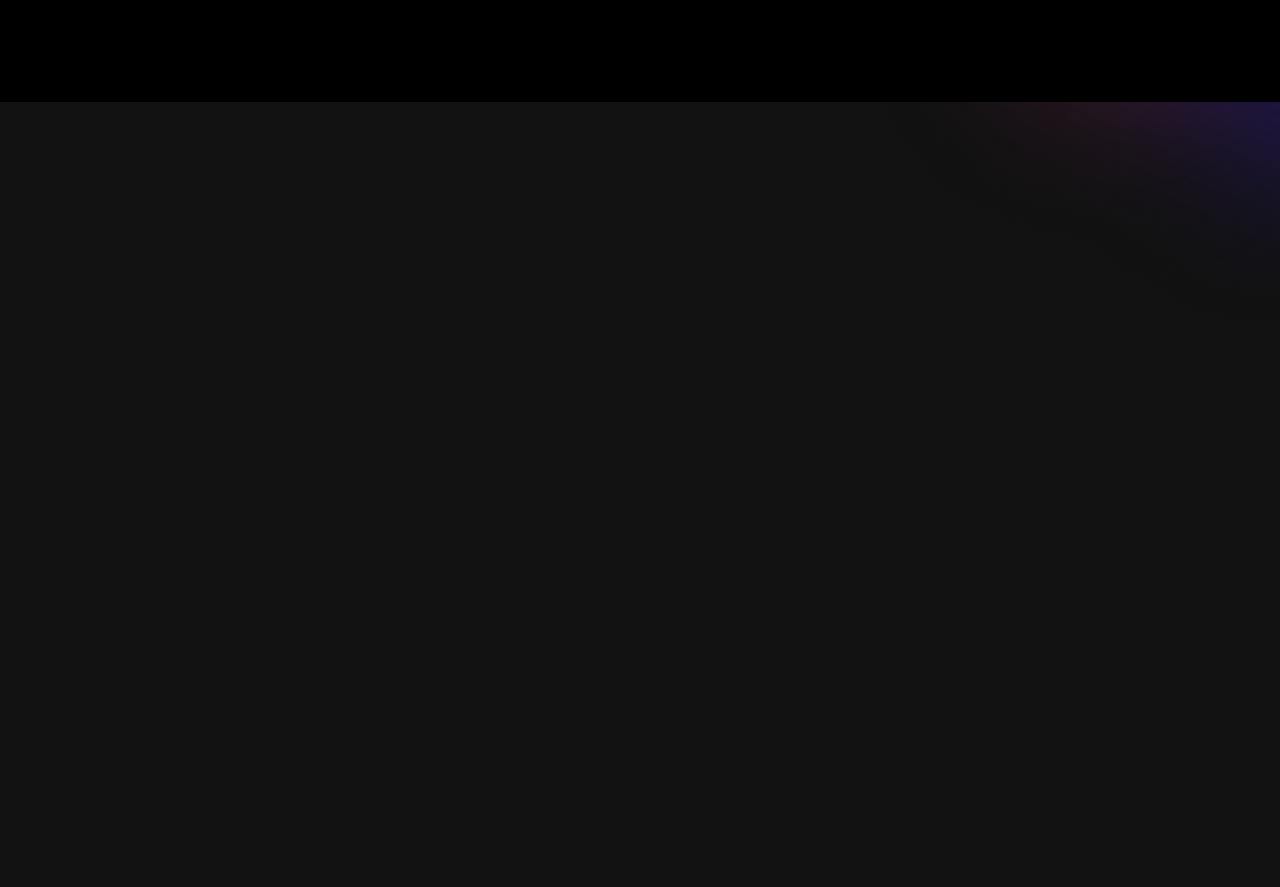
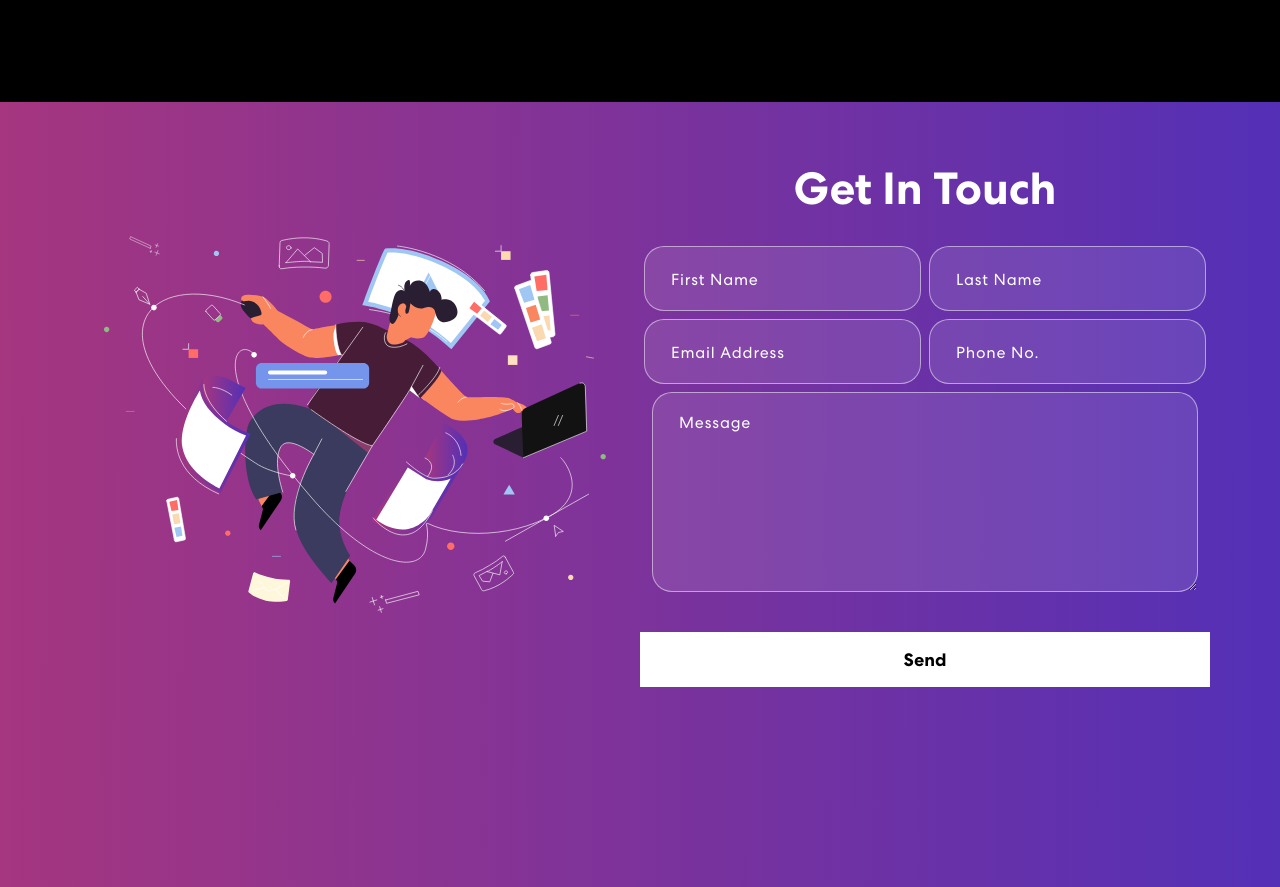
Before and after one commit to collinsjanarthana/Personal-Portfolio, a React (Create React App) app: page / in a window 1280 px wide. Shown: the part 1734-2621 px from the top of the page. Before the commit the page ends 2087 px from the top, so only its background shows below. Built offline with nearby package versions, Linux system fonts and the light colour scheme.

Commit message:
Contact created

```diff
--- a/src/App.css
+++ b/src/App.css
@@ -4,11 +4,13 @@
   src: url('./assets/fonts/CentraNo2-Bold.ttf');
   font-weight: 700;
 }
+
 @font-face {
   font-family: Centra;
   src: url('./assets/fonts/CentraNo2-Medium.ttf');
   font-weight: 500;
 }
+
 @font-face {
   font-family: Centra;
   src: url('./assets/fonts/CentraNo2-Book.ttf');
@@ -38,13 +40,22 @@ body {
   font-family: 'Centra', sans-serif !important;
 }
 
-h1, h2, h3, h4, h5, h6 {
+h1,
+h2,
+h3,
+h4,
+h5,
+h6 {
   margin: 0;
   padding: 0;
   line-height: normal;
 }
 
-p, a, li, button, ul {
+p,
+a,
+li,
+button,
+ul {
   margin: 0;
   padding: 0;
   line-height: normal;
@@ -65,7 +76,9 @@ button {
   background-color: transparent;
 }
 
-input:focus, textarea:focus, select:focus {
+input:focus,
+textarea:focus,
+select:focus {
   outline: none;
 }
 
@@ -93,15 +106,18 @@ nav.navbar {
   width: 100%;
   top: 0;
   z-index: 9999;
-  transition:  0.32s ease-in-out;
+  transition: 0.32s ease-in-out;
 }
+
 nav.navbar.scrolled {
   padding: 0px 0;
   background-color: #121212;
 }
+
 nav.navbar a.navbar-brand {
   width: 9%;
 }
+
 nav.navbar .navbar-nav .nav-link.navbar-link {
   font-weight: 400;
   color: #fff !important;
@@ -110,18 +126,22 @@ nav.navbar .navbar-nav .nav-link.navbar-link {
   font-size: 18px;
   opacity: 0.75;
 }
+
 nav.navbar .navbar-nav a.nav-link.navbar-link:hover,
 nav.navbar .navbar-nav a.nav-link.navbar-link.active {
   opacity: 1;
 }
+
 span.navbar-text {
   display: flex;
   align-items: center;
 }
+
 .social-icon {
   display: inline-block;
   margin-left: 14px;
 }
+
 .social-icon a {
   width: 42px;
   height: 42px;
@@ -134,6 +154,7 @@ span.navbar-text {
   line-height: 1;
   border: 1px solid rgba(255, 255, 255, 0.5);
 }
+
 .social-icon a::before {
   content: "";
   width: 42px;
@@ -144,17 +165,21 @@ span.navbar-text {
   transform: scale(0);
   transition: 0.3s ease-in-out;
 }
+
 .social-icon a:hover::before {
   transform: scale(1);
 }
+
 .social-icon a img {
   width: 40%;
   z-index: 1;
   transition: 0.3s ease-in-out;
 }
+
 .social-icon a:hover img {
   filter: brightness(0) saturate(100%) invert(0%) sepia(7%) saturate(98%) hue-rotate(346deg) brightness(95%) contrast(86%);
 }
+
 .navbar-text button {
   font-weight: 700;
   color: #fff;
@@ -166,9 +191,11 @@ span.navbar-text {
   background-color: transparent;
   transition: 0.3s ease-in-out;
 }
+
 .navbar-text button span {
   z-index: 1;
 }
+
 .navbar-text button::before {
   content: "";
   width: 0%;
@@ -180,20 +207,24 @@ span.navbar-text {
   z-index: -1;
   transition: 0.3s ease-in-out;
 }
+
 .navbar-text button:hover {
   color: #121212;
 }
+
 .navbar-text button:hover::before {
   content: "";
   width: 100%;
   height: 100%;
   position: absolute;
 }
+
 nav.navbar .navbar-toggler:active,
 nav.navbar .navbar-toggler:focus {
   outline: none;
   box-shadow: none;
 }
+
 nav.navbar .navbar-toggler-icon {
   width: 24px;
   height: 17px;
@@ -203,9 +234,11 @@ nav.navbar .navbar-toggler-icon {
   transition: all 300ms linear;
   top: -2px;
 }
+
 nav.navbar .navbar-toggler-icon:focus {
   border-bottom: 2px solid #fff;
 }
+
 nav.navbar .navbar-toggler-icon:after,
 nav.navbar .navbar-toggler-icon:before {
   width: 24px;
@@ -218,19 +251,23 @@ nav.navbar .navbar-toggler-icon:before {
   z-index: 2;
   transition: all 300ms linear;
 }
+
 nav.navbar .navbar-toggler-icon:after {
   top: 8px;
 }
+
 nav.navbar .navbar-toggler[aria-expanded="true"] .navbar-toggler-icon:after {
   transform: rotate(45deg);
   background-color: #fff;
   height: 2px;
 }
+
 nav.navbar .navbar-toggler[aria-expanded="true"] .navbar-toggler-icon:before {
   transform: translateY(8px) rotate(-45deg);
   background-color: #fff;
   height: 2px;
 }
+
 nav.navbar .navbar-toggler[aria-expanded="true"] .navbar-toggler-icon {
   border-color: transparent;
 }
@@ -246,6 +283,7 @@ nav.navbar .navbar-toggler[aria-expanded="true"] .navbar-toggler-icon {
   background-size: cover;
   background-repeat: no-repeat;
 }
+
 .banner .tagline {
   font-weight: 700;
   letter-spacing: 0.8px;
@@ -256,6 +294,7 @@ nav.navbar .navbar-toggler[aria-expanded="true"] .navbar-toggler-icon {
   margin-bottom: 16px;
   display: inline-block;
 }
+
 .banner h1 {
   font-size: 65px;
   font-weight: 700;
@@ -264,6 +303,7 @@ nav.navbar .navbar-toggler[aria-expanded="true"] .navbar-toggler-icon {
   margin-bottom: 20px;
   display: block;
 }
+
 .banner p {
   color: #B8B8B8;
   font-size: 18px;
@@ -271,6 +311,7 @@ nav.navbar .navbar-toggler[aria-expanded="true"] .navbar-toggler-icon {
   line-height: 1.5em;
   width: 96%;
 }
+
 .banner button {
   color: #fff;
   font-weight: 700;
@@ -280,30 +321,37 @@ nav.navbar .navbar-toggler[aria-expanded="true"] .navbar-toggler-icon {
   display: flex;
   align-items: center;
 }
+
 .banner button svg {
   font-size: 25px;
   margin-left: 10px;
   transition: 0.3s ease-in-out;
   line-height: 1;
 }
+
 .banner button:hover svg {
   margin-left: 25px;
 }
+
 .banner img {
   animation: updown 3s linear infinite;
 }
+
 @keyframes updown {
   0% {
     transform: translateY(-20px);
   }
+
   50% {
     transform: translateY(20px);
   }
+
   100% {
     transform: translateY(-20px);
   }
 }
-.txt-rotate > .wrap {
+
+.txt-rotate>.wrap {
   border-right: 0.08em solid #666;
 }
 
@@ -313,6 +361,7 @@ nav.navbar .navbar-toggler[aria-expanded="true"] .navbar-toggler-icon {
   padding: 0 0 50px 0;
   position: relative;
 }
+
 .skill-bx {
   background: #151515;
   border-radius: 64px;
@@ -320,10 +369,12 @@ nav.navbar .navbar-toggler[aria-expanded="true"] .navbar-toggler-icon {
   padding: 60px 50px;
   margin-top: -60px;
 }
+
 .skill h2 {
   font-size: 45px;
   font-weight: 700;
 }
+
 .skill p {
   color: #B8B8B8;
   font-size: 18px;
@@ -331,15 +382,18 @@ nav.navbar .navbar-toggler[aria-expanded="true"] .navbar-toggler-icon {
   line-height: 1.5em;
   margin: 14px 0 75px 0;
 }
+
 .skill-slider {
   width: 80%;
   margin: 0 auto;
   position: relative;
 }
+
 .skill-slider .item img {
   width: 50%;
   margin: 0 auto 15px auto;
 }
+
 .background-image-left {
   top: 28%;
   position: absolute;
@@ -355,11 +409,13 @@ nav.navbar .navbar-toggler[aria-expanded="true"] .navbar-toggler-icon {
   position: relative;
   background-color: black;
 }
+
 .project h2 {
   font-size: 45px;
   font-weight: 700;
   text-align: center;
 }
+
 .project p {
   color: #B8B8B8;
   font-size: 18px;
@@ -369,6 +425,7 @@ nav.navbar .navbar-toggler[aria-expanded="true"] .navbar-toggler-icon {
   text-align: center;
   width: 56%;
 }
+
 .project .nav.nav-pills {
   width: 72%;
   margin: 0 auto;
@@ -376,9 +433,11 @@ nav.navbar .navbar-toggler[aria-expanded="true"] .navbar-toggler-icon {
   background-color: rgb(255 255 255 / 10%);
   overflow: hidden;
 }
+
 .project .nav.nav-pills .nav-item {
   width: 33.33333%;
 }
+
 .project .nav.nav-pills .nav-link {
   background-color: transparent;
   border-radius: 0;
@@ -393,6 +452,7 @@ nav.navbar .navbar-toggler[aria-expanded="true"] .navbar-toggler-icon {
   text-align: center;
   z-index: 0;
 }
+
 .project .nav.nav-pills .nav-link::before {
   content: "";
   position: absolute;
@@ -404,30 +464,37 @@ nav.navbar .navbar-toggler[aria-expanded="true"] .navbar-toggler-icon {
   z-index: -1;
   transition: 0.3s ease-in-out;
 }
+
 .project .nav.nav-pills .nav-link.active::before {
   width: 100% !important;
 }
+
 .project .nav.nav-pills .nav-link.active {
   border: 1px solid rgba(255, 255, 255, 1);
 }
+
 .nav-link#projects-tabs-tab-first {
   border: 1px solid rgba(255, 255, 255, 0.5);
   border-radius: 55px 0px 0px 55px;
 }
+
 .nav-link#projects-tabs-tab-second {
   border-top: 1px solid rgba(255, 255, 255, 0.5);
   border-bottom: 1px solid rgba(255, 255, 255, 0.5);
 }
+
 .nav-link#projects-tabs-tab-third {
   border: 1px solid rgba(255, 255, 255, 0.5);
   border-radius: 0 55px 55px 0;
 }
+
 .proj-imgbx {
   position: relative;
   border-radius: 30px;
   overflow: hidden;
   margin-bottom: 24px;
 }
+
 .proj-imgbx::before {
   content: "";
   background: linear-gradient(90.21deg, #AA367C -5.91%, #4A2FBD 111.58%);
@@ -437,9 +504,11 @@ border-bottom: 1px solid rgba(255, 255, 255, 0.5);
   height: 0;
   transition: 0.4s ease-in-out;
 }
+
 .proj-imgbx:hover::before {
   height: 100%;
 }
+
 .proj-txtx {
   position: absolute;
   text-align: center;
@@ -450,22 +519,26 @@ border-bottom: 1px solid rgba(255, 255, 255, 0.5);
   opacity: 0;
   width: 100%;
 }
+
 .proj-imgbx:hover .proj-txtx {
   top: 50%;
   opacity: 1;
 }
+
 .proj-txtx h4 {
   font-size: 30px;
   font-weight: 700;
   letter-spacing: 0.8px;
   line-height: 1.1em;
 }
+
 .proj-txtx span {
   font-style: italic;
   font-weight: 400;
   font-size: 15px;
   letter-spacing: 0.8px;
 }
+
 .background-image-right {
   top: 20%;
   position: absolute;
@@ -473,6 +546,79 @@ border-bottom: 1px solid rgba(255, 255, 255, 0.5);
   width: 35%;
   right: 0;
   z-index: -4;
+}
+
+/***********************************************************************************************************************/
+/************ Contact Css ************/
+.contact {
+  background: linear-gradient(90.21deg, #AA367C -5.91%, #4A2FBD 111.58%);
+  padding: 60px 0 200px 0;
+}
+.contact img {
+  width: 92%;
+}
+.contact h2 {
+	font-size: 45px;
+	font-weight: 700;
+  margin-bottom: 30px;
+}
+.contact form input, .contact form textarea {
+  width: 100%;
+  background: rgba(255, 255, 255, 0.1);
+  border: 1px solid rgba(255, 255, 255, 0.5);
+  border-radius: 20px;
+  color: #fff;
+  margin: 0 0 8px 0;
+  padding: 18px 26px;
+  font-weight: 500;
+  font-size: 18px;
+  letter-spacing: 0.8px;
+  transition: 0.3s ease-in-out;
+}
+.contact form input:focus, .contact form textarea:focus {
+  background: rgba(255, 255, 255, 1);
+  color: #121212;
+}
+.contact form input::placeholder, .contact form textarea::placeholder {
+  font-size: 16px;
+  font-weight: 400;
+  color: #fff;
+}
+.contact form input:focus::placeholder, .contact form textarea:focus::placeholder {
+  color: #121212;
+  opacity: 0.8;
+}
+.contact form button {
+  font-weight: 700;
+  color: #000;
+  background-color: #fff;
+  padding: 14px 48px;
+  font-size: 18px;
+  margin-top: 25px;
+  border-radius: 0;
+  position: relative;
+  transition: 0.3s ease-in-out;
+}
+.contact form button span {
+  z-index: 1;
+  position: relative;
+}
+.contact form button:hover {
+  color: #fff;
+}
+.contact form button::before {
+  content: "";
+  background: #121212;
+  width: 0;
+  height: 100%;
+  position: absolute;
+  top: 0;
+  left: 0;
+  z-index: 0;
+  transition: 0.3s ease-in-out;
+}
+.contact form button:hover::before {
+  width: 100%;
 }
 
 
@@ -510,6 +656,7 @@ border-bottom: 1px solid rgba(255, 255, 255, 0.5);
   from {
     transform: rotate(0deg);
   }
+
   to {
     transform: rotate(360deg);
   }
--- a/src/App.js
+++ b/src/App.js
@@ -4,6 +4,7 @@ import { NavBar } from './components/NavBar';
 import {Banner} from './components/Banner'
 import { Skills } from './components/Skills';
 import { Projects } from './components/Projects';
+import { Contact } from './components/Contact';
 import 'bootstrap/dist/css/bootstrap.min.css'
 
 function App() {
@@ -13,6 +14,7 @@ function App() {
       <Banner/>
       <Skills/>
       <Projects/>
+      <Contact/>
     </div>
   );
 }
--- a/src/components/Contact.js
+++ b/src/components/Contact.js
@@ -1,28 +1,48 @@
 import { useState } from "react"
-import { Col, Container } from "react-bootstrap"
+import { Col, Container, Row } from "react-bootstrap"
 import contactImg from '../assets/img/contact-img.svg'
 
-export const Contact = ()=>{
+export const Contact = () => {
     const formInitialDetails = {
-        firstName:'',
-        lastName:'',
-        email:'',
-        phone:'',
-        message:'',
+        firstName: '',
+        lastName: '',
+        email: '',
+        phone: '',
+        message: '',
 
     }
     const [formDetails, setFormDetais] = useState(formInitialDetails)
-    const [buttonText, setButtonText]=useState('Send')
-    const [status, setStatus]=useState({})
+    const [buttonText, setButtonText] = useState('Send')
+    const [status, setStatus] = useState({})
 
-    const onFormUpdate =(category, value)=>{
+    const onFormUpdate = (category, value) => {
         setFormDetais({
             ...formDetails,
             [category]: value
         })
     }
 
-    return(
+    const handleSubmit = async (e) => {
+        e.preventDefault()
+        setButtonText('ending...')
+        let response = await fetch("http://localhost:5000/contact", {
+            method: "POST",
+            headers: {
+                "Content-Type": "Application/json;charset=utf-8"
+            },
+            body: JSON.stringify(formDetails)
+        })
+        setButtonText("Send")
+        let result = response.json()
+        setFormDetais(formInitialDetails)
+        if (result.code === 200) {
+            setStatus({ success: true, message: 'Message sent successfully' })
+        } else {
+            setStatus({ success: false, message: 'Something went wrong, please try again' })
+        }
+    }
+
+    return (
         <section className="contact" id='connect'>
             <Container>
                 <Row className='align-items-center'>
@@ -31,27 +51,27 @@ export const Contact = ()=>{
                     </Col>
                     <Col md={6}>
                         <h2>Get In Touch</h2>
-                    <form>
+                        <form onSubmit={handleSubmit}>
                             <Row>
                                 <Col sm={6} className='px-1'>
-                        <input type="text" value={formDetails.firstName} placeholder="First Name" onChange={(e)=>onFormUpdate('firstname',e.target.value)}/>
+                                    <input type="text" value={formDetails.firstName} placeholder="First Name" onChange={(e) => onFormUpdate('firstname', e.target.value)} />
                                 </Col>
                                 <Col sm={6} className='px-1'>
-                        <input type="text" value={formDetails.lastName} placeholder="Last Name" onChange={(e)=>onFormUpdate('lastname',e.target.value)}/>
+                                    <input type="text" value={formDetails.lastName} placeholder="Last Name" onChange={(e) => onFormUpdate('lastname', e.target.value)} />
                                 </Col>
                                 <Col sm={6} className='px-1'>
-                        <input type="email" value={formDetails.email} placeholder="Email Address" onChange={(e)=>onFormUpdate('email',e.target.value)}/>
+                                    <input type="email" value={formDetails.email} placeholder="Email Address" onChange={(e) => onFormUpdate('email', e.target.value)} />
                                 </Col>
                                 <Col sm={6} className='px-1'>
-                        <input type="tel" value={formDetails.phone} placeholder="Phone No." onChange={(e)=>onFormUpdate('phone',e.target.value)}/>
+                                    <input type="tel" value={formDetails.phone} placeholder="Phone No." onChange={(e) => onFormUpdate('phone', e.target.value)} />
                                 </Col>
                                 <Col>
-                        <textarea rows={6} value={formDetails.message} placeholder="Message" onChange={(e)=>onFormUpdate('message',e.target.value)}/></Col>
+                                    <textarea rows={6} value={formDetails.message} placeholder="Message" onChange={(e) => onFormUpdate('message', e.target.value)} /></Col>
                                 <button type="submit"><span>{buttonText}</span></button>
                                 {
                                     status.message &&
                                     <Col>
-                        <p className={status.success === false ? "danger":"success"}>{status.message}</p>
+                                        <p className={status.success === false ? "danger" : "success"}>{status.message}</p>
                                     </Col>
                                 }
                             </Row>
```
Also changed, not shown: server.js (added, +52 -0 lines). Lines whose indentation alone changed are shown as unchanged.
